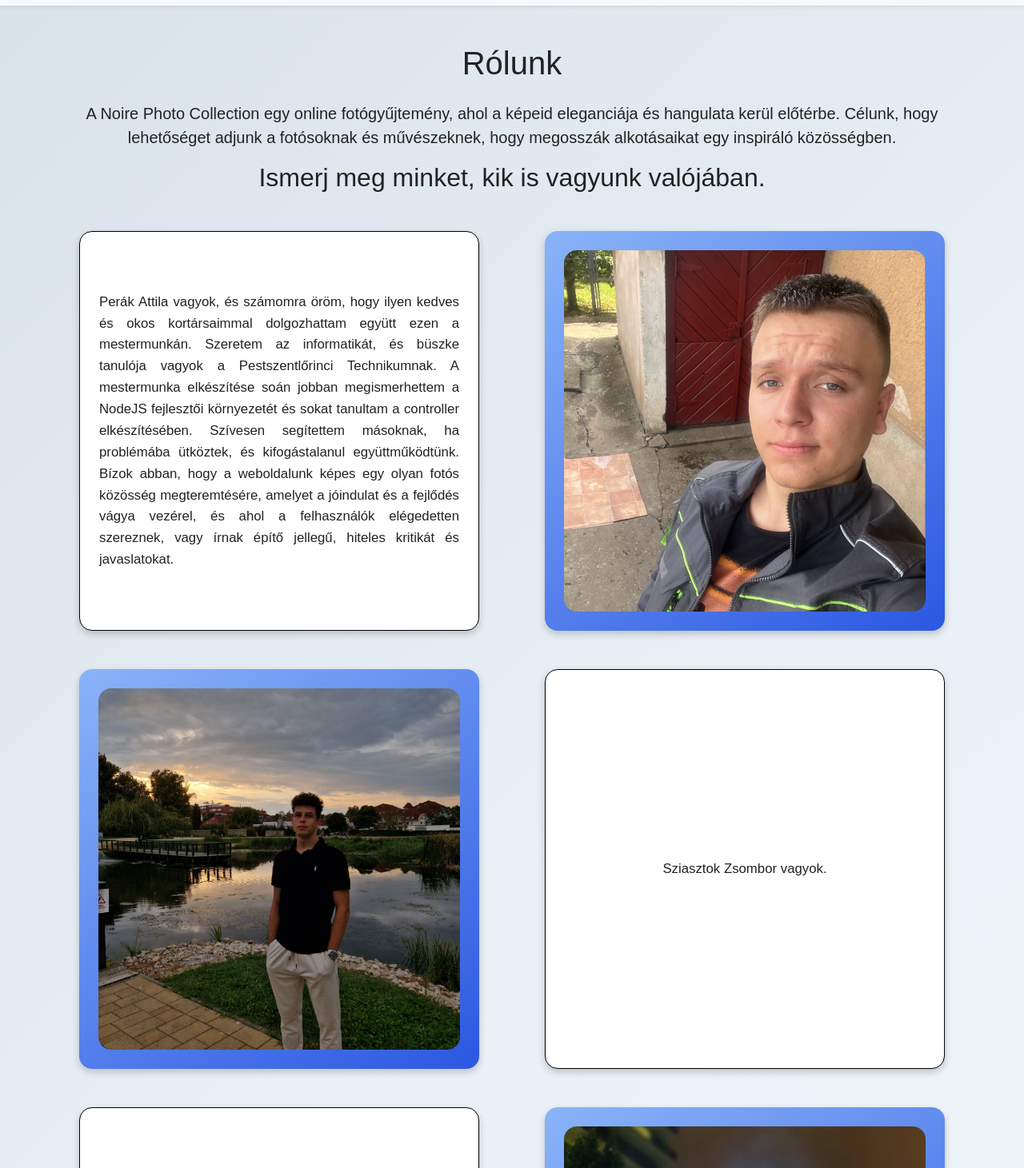
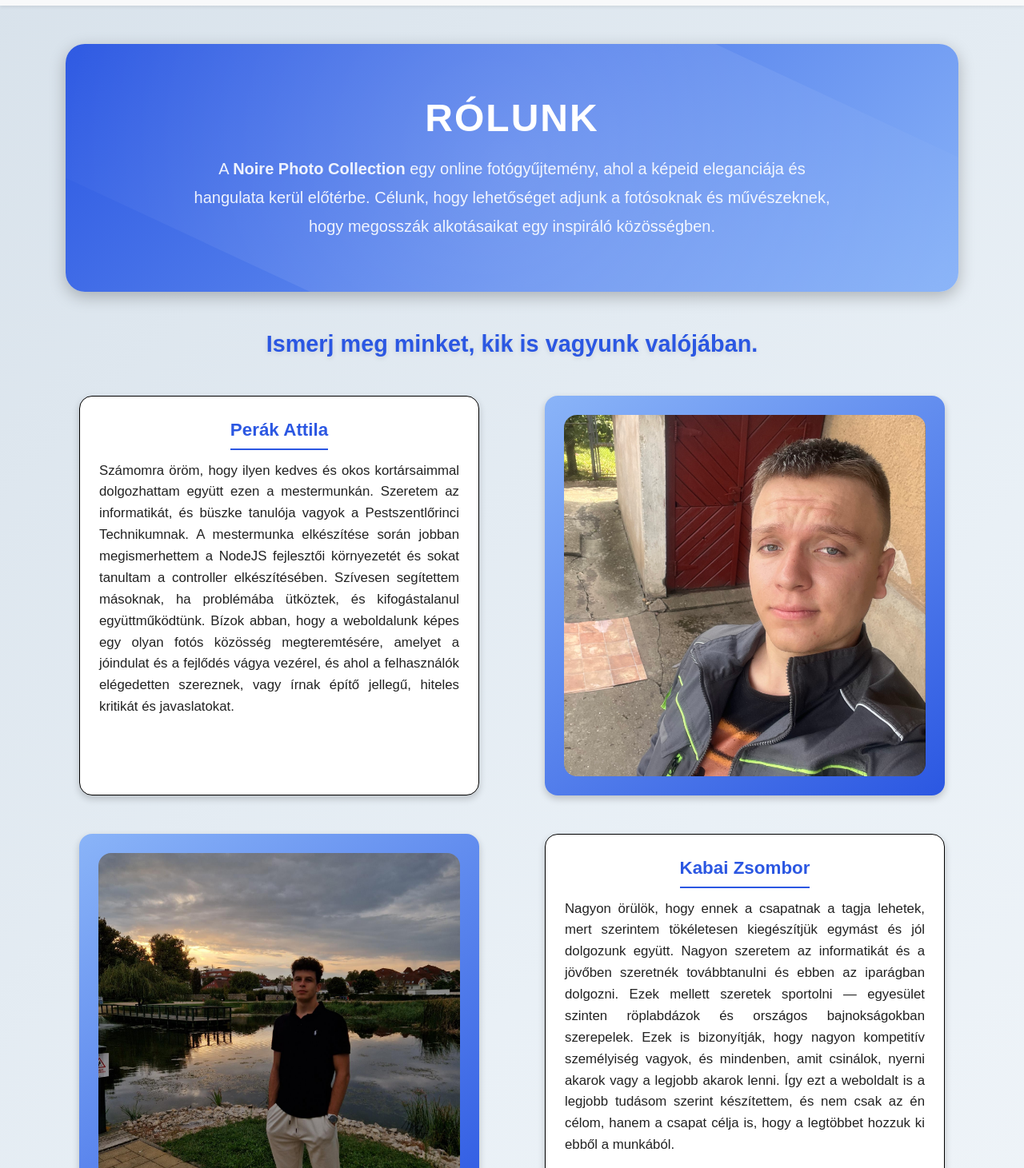
Before and after one commit to piszkos-somer/noire-photo, a React (Vite) app in the folder frontend/: page /About in a window 1280 px wide. Shown: the part 49-1510 px from the top of the page at 80% size. Built offline with nearby package versions, Linux system fonts and the light colour scheme.

Commit message:
about page done

```diff
--- a/frontend/src/css/About.css
+++ b/frontend/src/css/About.css
@@ -62,12 +62,14 @@
   width: 500px;
   min-height: 180px;
   display: flex;
-  justify-content: center;
+  flex-direction: column; /* <-- EZ A FONTOS */
+  justify-content: flex-start;
   align-items: center;
   padding: 1.5rem;
   line-height: 1.6;
   text-align: justify;
 }
+
 
 /* Mobil nézet */
 @media (max-width: 768px) {
@@ -93,4 +95,61 @@
   text-align: center;
   margin-bottom: 0.8rem;
   color: #2b57e2;
+  border-bottom: 2px solid #2b57e2;
+  display: inline-block;
+  padding-bottom: 0.3rem;
 }
+
+/* === HERO SZEKCIÓ - Rólunk cím és bevezető === */
+.about-hero {
+  text-align: center;
+  background: linear-gradient(135deg, #2b57e2, #8ab4f8);
+  color: white;
+  padding: 4rem 2rem;
+  border-radius: 1.5rem;
+  box-shadow: 0 6px 20px rgba(0, 0, 0, 0.25);
+  margin-bottom: 3rem;
+  position: relative;
+  overflow: hidden;
+}
+
+.about-hero::before {
+  content: "";
+  position: absolute;
+  top: -30%;
+  left: -30%;
+  width: 160%;
+  height: 160%;
+  background: radial-gradient(circle at center, rgba(255, 255, 255, 0.15), transparent 70%);
+  transform: rotate(25deg);
+}
+
+.about-hero h1 {
+  font-size: 3rem;
+  font-weight: 800;
+  letter-spacing: 2px;
+  text-transform: uppercase;
+  margin-bottom: 1rem;
+  position: relative;
+  z-index: 1;
+}
+
+.about-hero .lead {
+  font-size: 1.25rem;
+  max-width: 800px;
+  margin: 0 auto;
+  line-height: 1.8;
+  font-weight: 400;
+  color: rgba(255, 255, 255, 0.9);
+  position: relative;
+  z-index: 1;
+}
+
+.about-subtitle {
+  text-align: center;
+  font-size: 1.8rem;
+  margin-top: 3rem;
+  color: #2b57e2;
+  font-weight: 600;
+  text-shadow: 0 2px 6px rgba(0,0,0,0.1);
+}
--- a/frontend/src/pages/About.jsx
+++ b/frontend/src/pages/About.jsx
@@ -2,38 +2,72 @@ import React from 'react';
 import { Container } from 'react-bootstrap';
 import "../css/About.css";
 
-
 function About() {
   return (
     <Container className="py-5">
-      <h1 className="mb-4 text-center">Rólunk</h1>
-      <p className="lead text-center">
-        A <strong>Noire Photo Collection</strong> egy online fotógyűjtemény, ahol a képeid
-        eleganciája és hangulata kerül előtérbe. Célunk, hogy lehetőséget adjunk
-        a fotósoknak és művészeknek, hogy megosszák alkotásaikat egy inspiráló közösségben.
-      </p>
 
-      <h2 className="mb-4 text-center">Ismerj meg minket, kik is vagyunk valójában.</h2>
+      {/* HERO SZEKCIÓ */}
+      <div className="about-hero">
+        <h1>Rólunk</h1>
+        <p className="lead">
+          A <strong>Noire Photo Collection</strong> egy online fotógyűjtemény, ahol a képeid
+          eleganciája és hangulata kerül előtérbe. Célunk, hogy lehetőséget adjunk
+          a fotósoknak és művészeknek, hogy megosszák alkotásaikat egy inspiráló közösségben.
+        </p>
+      </div>
 
+      <h2 className="about-subtitle">Ismerj meg minket, kik is vagyunk valójában.</h2>
+
+      {/* GRID ELRENDEZÉS */}
       <div className="about-grid">
+
         {/* Attila */}
-        <div className="about-item text-box">Perák Attila vagyok, és számomra öröm, hogy ilyen kedves és okos kortársaimmal dolgozhattam együtt ezen a mestermunkán. Szeretem az informatikát, és büszke tanulója vagyok a Pestszentlőrinci Technikumnak. A mestermunka elkészítése soán jobban megismerhettem a NodeJS fejlesztői környezetét és sokat tanultam a controller elkészítésében. Szívesen segítettem másoknak, ha problémába ütköztek, és kifogástalanul együttműködtünk. Bízok abban, hogy a weboldalunk képes egy olyan fotós közösség megteremtésére, amelyet a jóindulat és a fejlődés vágya vezérel, és ahol a felhasználók elégedetten szereznek, vagy írnak építő jellegű, hiteles kritikát és javaslatokat.</div>
-        <div className="about-item image-box"><img src="../img/attilakep.jfif" alt="Attila" className='attilakep'/></div>
+        <div className="about-item text-box">
+          <div className="about-name">Perák Attila</div>
+          <div>
+            Számomra öröm, hogy ilyen kedves és okos kortársaimmal dolgozhattam együtt ezen a mestermunkán.
+            Szeretem az informatikát, és büszke tanulója vagyok a Pestszentlőrinci Technikumnak.
+            A mestermunka elkészítése során jobban megismerhettem a NodeJS fejlesztői környezetét és sokat tanultam a controller elkészítésében.
+            Szívesen segítettem másoknak, ha problémába ütköztek, és kifogástalanul együttműködtünk.
+            Bízok abban, hogy a weboldalunk képes egy olyan fotós közösség megteremtésére, amelyet a jóindulat és a fejlődés vágya vezérel,
+            és ahol a felhasználók elégedetten szereznek, vagy írnak építő jellegű, hiteles kritikát és javaslatokat.
+          </div>
+        </div>
+        <div className="about-item image-box">
+          <img src="../img/attilakep.jfif" alt="Attila" className='attilakep'/>
+        </div>
 
         {/* Zsombor */}
         <div className="about-item image-box">
           <img src="../img/zsomborkep.jfif" alt="Zsombor" className='zsomborkep'/>
         </div>
-        <div className="about-item text-box">Sziasztok Zsombor vagyok.</div>
+        <div className="about-item text-box">
+          <div className="about-name">Kabai Zsombor</div>
+          <div>
+            Nagyon örülök, hogy ennek a csapatnak a tagja lehetek, mert szerintem tökéletesen kiegészítjük egymást és jól dolgozunk együtt.
+            Nagyon szeretem az informatikát és a jövőben szeretnék továbbtanulni és ebben az iparágban dolgozni.
+            Ezek mellett szeretek sportolni — egyesület szinten röplabdázok és országos bajnokságokban szerepelek.
+            Ezek is bizonyítják, hogy nagyon kompetitív személyiség vagyok, és mindenben, amit csinálok, nyerni akarok vagy a legjobb akarok lenni.
+            Így ezt a weboldalt is a legjobb tudásom szerint készítettem, és nem csak az én célom, hanem a csapat célja is,
+            hogy a legtöbbet hozzuk ki ebből a munkából.
+          </div>
+        </div>
 
         {/* Tamás */}
-        <div className="about-item text-box">Haberle Tamás vagyok, szenvedélyem a programozás és örömmel vettem részt ebben a közös mestermunka projektben. A célom, hogy a projekt során megszerzett tapasztalatokat a következő munkáimban is hasznosítsam. A csapatmunkában új tapasztalatokat szereztem és remélem, hogy az elkészült weboldal elnyeri az emberek tetszést.
+        <div className="about-item text-box">
+          <div className="about-name">Haberle Tamás</div>
+          <div>
+            Szenvedélyem a programozás, és örömmel vettem részt ebben a közös mestermunka projektben.
+            A célom, hogy a projekt során megszerzett tapasztalatokat a következő munkáimban is hasznosítsam.
+            A csapatmunkában új tapasztalatokat szereztem, és remélem, hogy az elkészült weboldal elnyeri az emberek tetszését.
+          </div>
         </div>
-        <div className="about-item image-box"><img src="../img/tamaskep.jfif" alt="Tamás" className='tamaskep'/></div>
+        <div className="about-item image-box">
+          <img src="../img/tamaskep.jfif" alt="Tamás" className='tamaskep'/>
+        </div>
       </div>
 
-
-
+      {/* LÁBLÉC SZÖVEG */}
       <p className="mt-4 text-center">
         Az oldalt 2025-ben hoztuk létre, és azóta is folyamatosan fejlesztjük, hogy a látogatók
         könnyedén böngészhessenek, feltölthessenek és felfedezhessenek különleges képeket.
```
